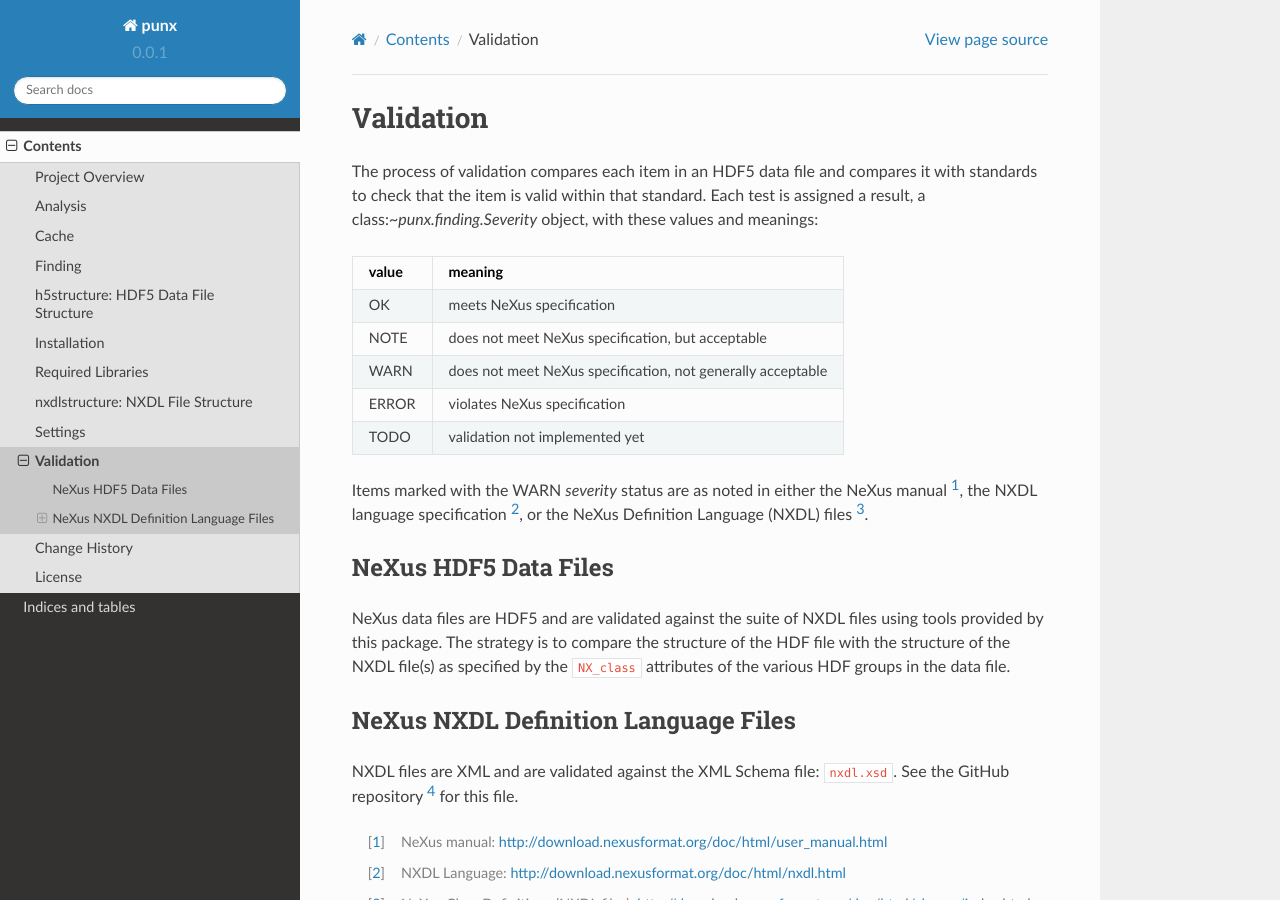
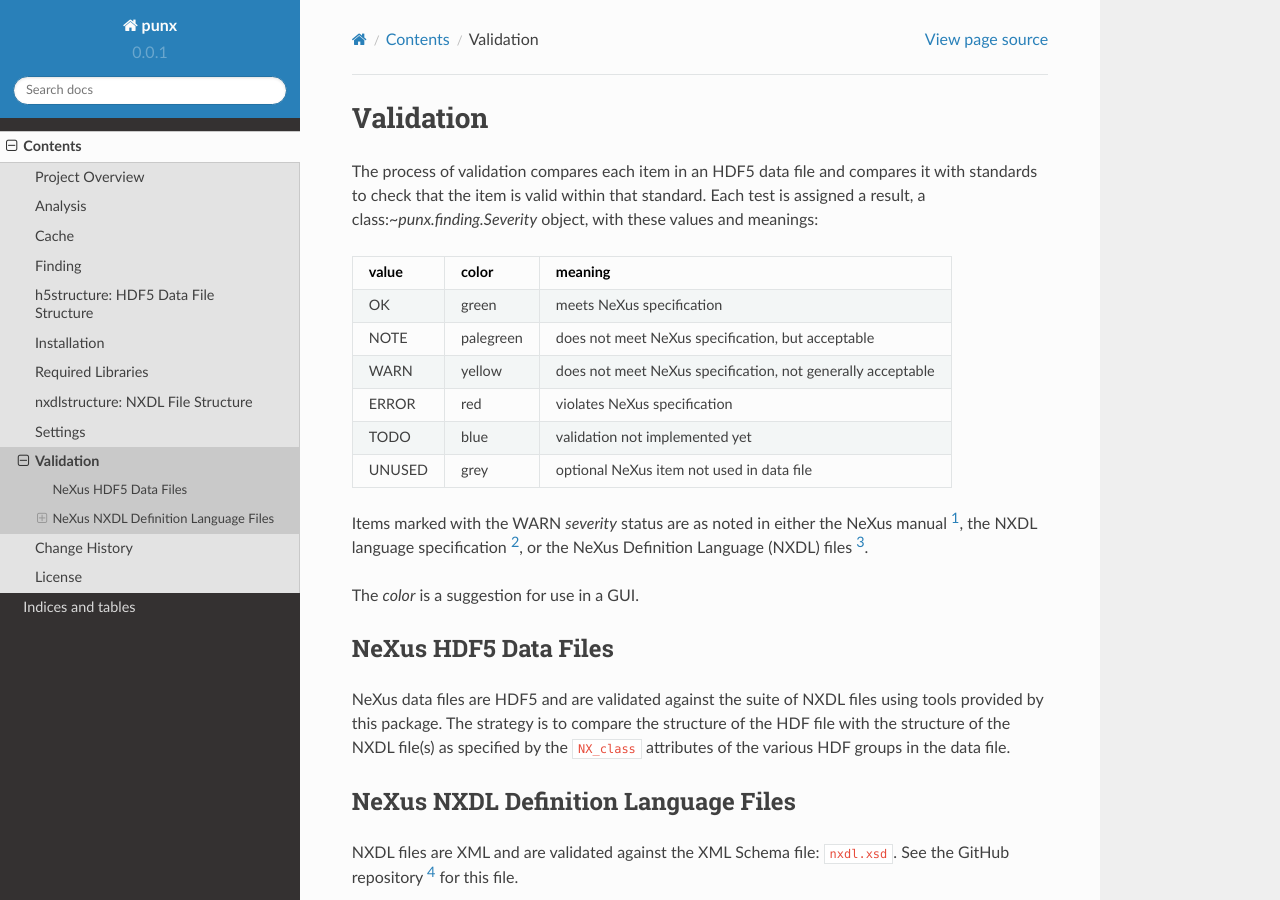
Before and after one commit to prjemian/punx, a Sphinx documentation site: the page built from docs/source/validate.rst, in a window 1280 px wide and 900 px high. Built offline with Sphinx 7.4.7 and the Read the Docs theme 2.0.0, drawn with Linux system fonts in a browser that asks for light colours.

Commit message:
new severity: UNUSED, different from NOTE

```diff
--- a/docs/source/validate.rst
+++ b/docs/source/validate.rst
@@ -9,19 +9,22 @@ and compares it with standards to check that the item is valid
 within that standard.  Each test is assigned a result, a
 class:`~punx.finding.Severity` object, with these values and meanings:
 
-=====   =============================================================
-value   meaning
-=====   =============================================================
-OK      meets NeXus specification
-NOTE    does not meet NeXus specification, but acceptable
-WARN    does not meet NeXus specification, not generally acceptable
-ERROR   violates NeXus specification
-TODO    validation not implemented yet
-=====   =============================================================
+=======  =========  ==========================================================
+value    color      meaning
+=======  =========  ==========================================================
+OK       green      meets NeXus specification
+NOTE     palegreen  does not meet NeXus specification, but acceptable
+WARN     yellow     does not meet NeXus specification, not generally acceptable
+ERROR    red        violates NeXus specification
+TODO     blue       validation not implemented yet
+UNUSED   grey       optional NeXus item not used in data file
+=======  =========  ==========================================================
 
 Items marked with the WARN *severity* status are as noted in either the
 NeXus manual [#]_, the NXDL language specification [#]_, or
 the NeXus Definition Language (NXDL) files [#]_.
+
+The *color* is a suggestion for use in a GUI.
 
 
 NeXus HDF5 Data Files
```
Also changed, not shown: 1 other file.
